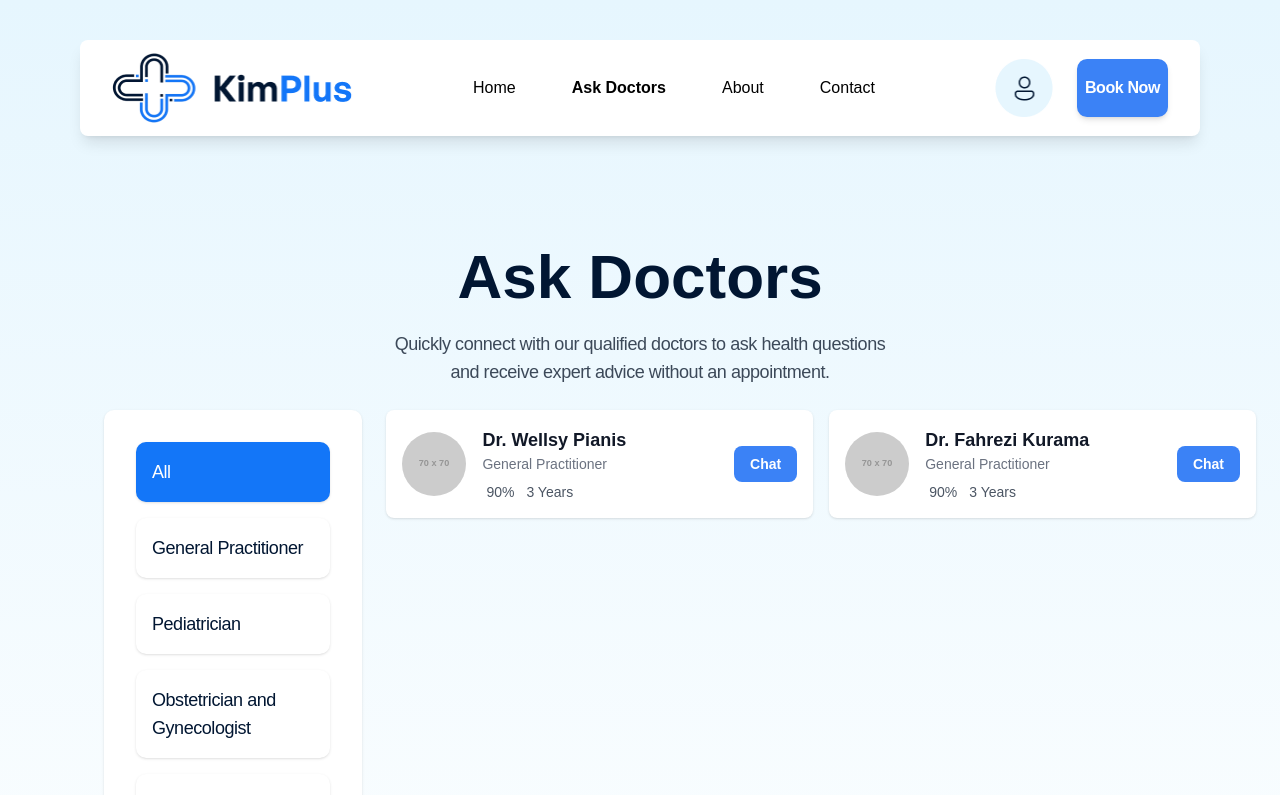
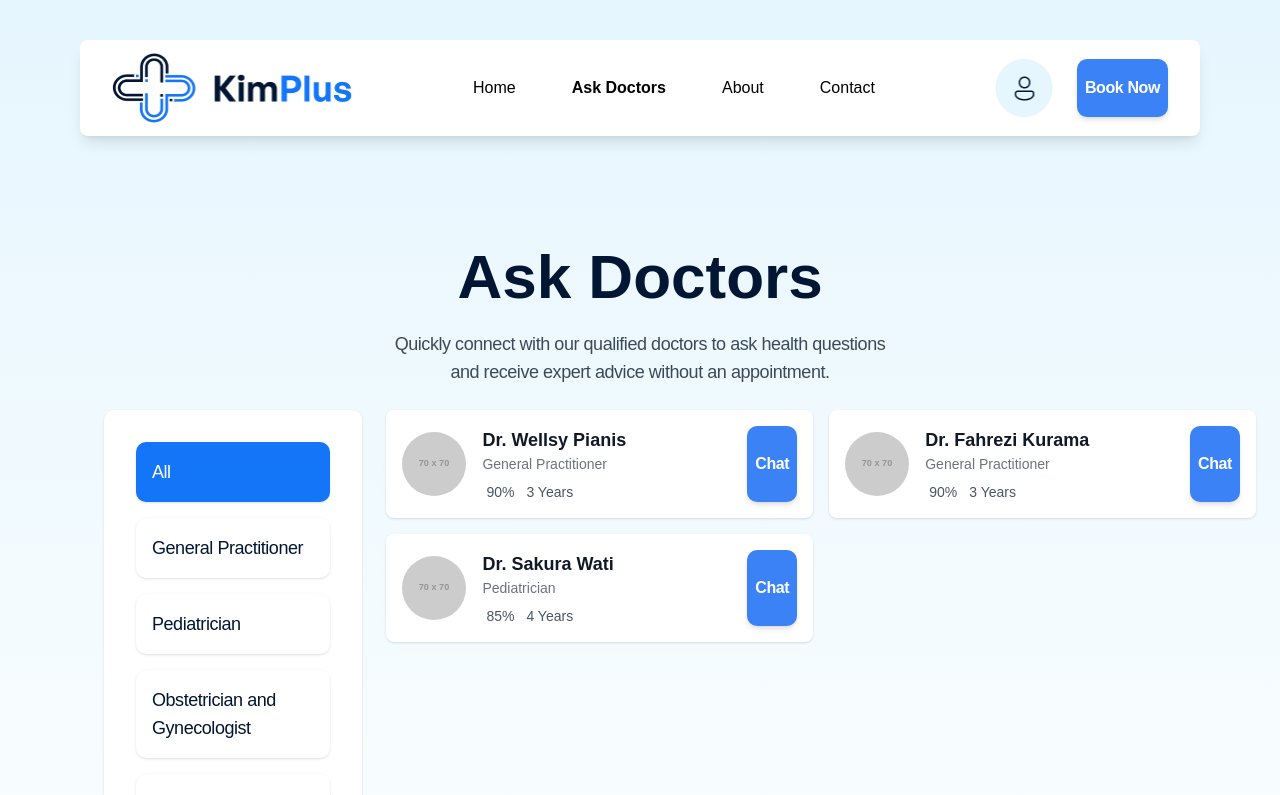
Before and after one commit to FakhrizalN/SIKonsultasiKesehatan, a Vue app in the folder tugbes/: page /ask-doctors in a window 1280 px wide. Shown: the top 795 px of the page. Built offline with nearby package versions, Linux system fonts and the light colour scheme; a web font is replaced by a local one.

Commit message:
edit ask doctor

```diff
--- a/tugbes/src/components/DoctorCardComponent.vue
+++ b/tugbes/src/components/DoctorCardComponent.vue
@@ -15,11 +15,13 @@
           </div>
         </div>
       </div>
-      <button class="bg-blue-500 text-white px-4 py-2 rounded-lg font-semibold text-sm">Chat</button>
+      <Button label="Chat"></Button>
+      <!-- <button class="bg-blue-500 text-white px-4 py-2 rounded-lg font-semibold text-sm">Chat</button> -->
     </div>
   </template>
 
   <script>
+  import Button from './Button.vue';
   export default {
     props: {
       name: String,
@@ -27,6 +29,9 @@
       rating: Number,
       experience: Number,
       image: String,
+    },
+    components:{
+      Button,
     }
   };
   </script>
--- a/tugbes/src/views/AskDoctors.vue
+++ b/tugbes/src/views/AskDoctors.vue
@@ -48,13 +48,9 @@ export default {
     return {
       selectedCategory: 'All',  // Default category
       doctorsByCategory: {
-        'All': [
+        'General Practitioner': [
           { name: 'Dr. Wellsy Pianis', specialty: 'General Practitioner', rating: 90, experience: 3, image: 'https://via.placeholder.com/70' },
           { name: 'Dr. Fahrezi Kurama', specialty: 'General Practitioner', rating: 90, experience: 3, image: 'https://via.placeholder.com/70' },
-          // Add more doctors for 'All'
-        ],
-        'General Practitioner': [
-          { name: 'Dr. Wellsy Pianis', specialty: 'General Practitioner', rating: 90, experience: 3, image: 'https://via.placeholder.com/70' },
           // Add more doctors for 'General Practitioner'
         ],
         'Pediatrician': [
@@ -67,6 +63,11 @@ export default {
   },
   computed: {
     filteredDoctors() {
+      if (this.selectedCategory === 'All') {
+        // Gabungkan semua dokter dari semua kategori
+        return Object.values(this.doctorsByCategory).flat();
+      }
+      // Ambil dokter berdasarkan kategori yang dipilih
       return this.doctorsByCategory[this.selectedCategory];
     }
   },
```
